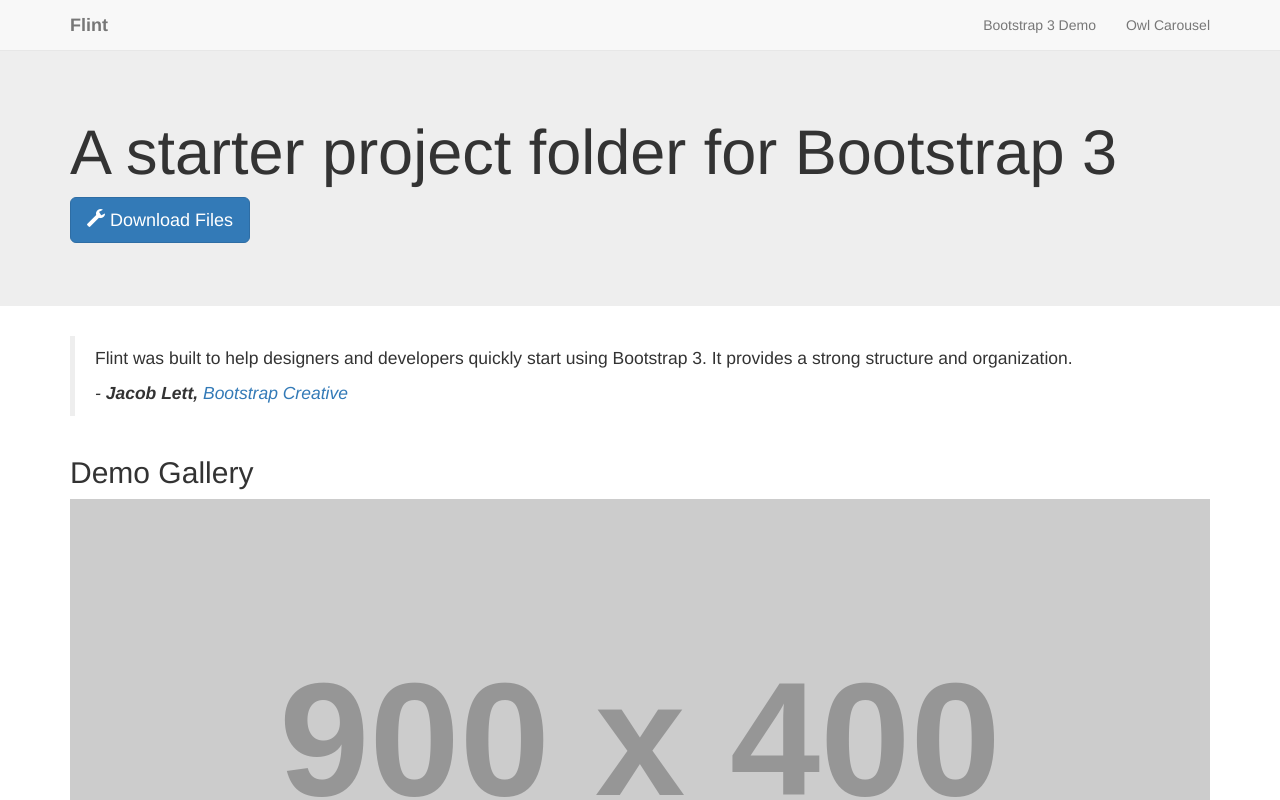
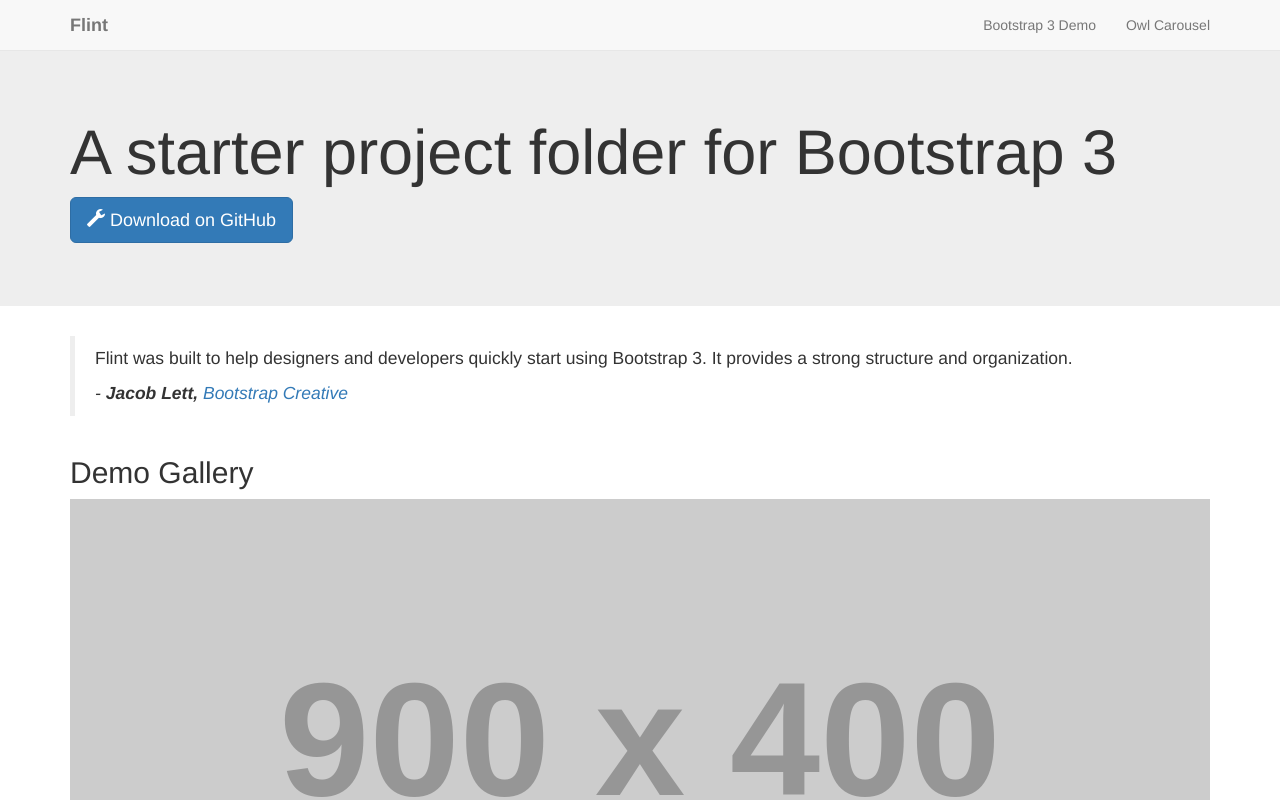
Before and after one commit to BigEricS/flint-bootstrap-3-starter-template, a plain HTML site: page index.html in a window 1280 px wide. Shown: the top 800 px of the page. Drawn offline with nearby package versions, Linux system fonts and the light colour scheme; placeholder pictures from the web are drawn by us.

Commit message:
Added GitHub link

```diff
--- a/index.html
+++ b/index.html
@@ -72,7 +72,7 @@
       <div class="container">
         <div class="text">
              <h1>A starter project folder for Bootstrap 3</h1>
-              <p><a class="btn btn-primary btn-lg" href="https://bootstrapcreative.com/" role="button"><span class="glyphicon glyphicon-wrench" aria-hidden="true"></span> Download Files</a></p>
+              <p><a class="btn btn-primary btn-lg" href="https://github.com/JacobLett/flint-bootstrap-3-starter-template" role="button"><span class="glyphicon glyphicon-wrench" aria-hidden="true"></span> Download on GitHub</a></p>
         </div>
         <!-- .text -->
 
```
